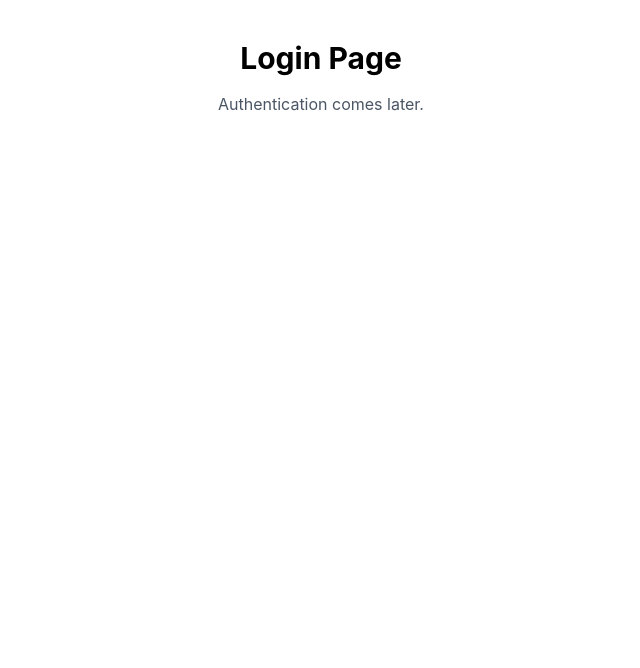
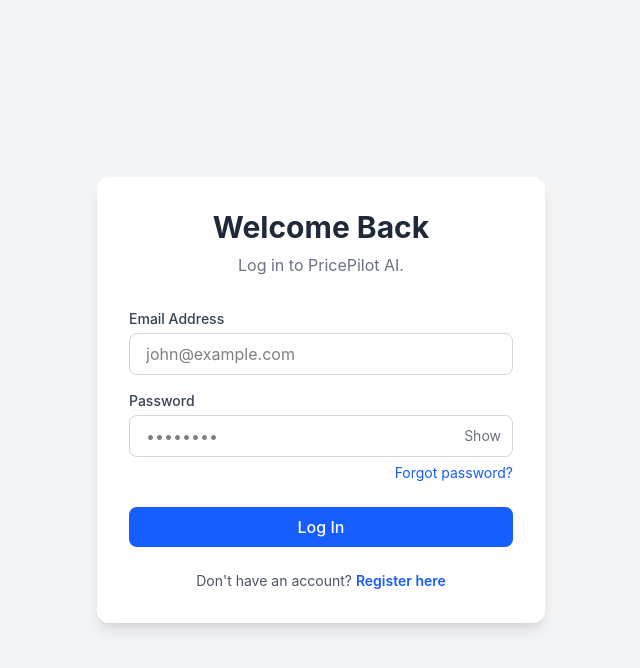
Before and after one commit to KMohammedsadiq/Dynamic-Pricing-Optimization-and-Revenue-Intelligence-Platform-K_Mohammad_Sadik, a React app in the folder frontend/: page /login in a window 1280 px wide. Shown: the top 668 px of the page, without its empty margins (319-959 px from the left). Built offline with nearby package versions, Linux system fonts and the light colour scheme; the HTML template or start-up script is replaced by a standard one.

Commit message:
Created login page

```diff
--- a/frontend/src/App.jsx
+++ b/frontend/src/App.jsx
@@ -1,10 +1,10 @@
 import { BrowserRouter, Routes, Route, Navigate } from "react-router-dom";
 import MainLayout from "./layouts/MainLayout";
 
+import Login from "./pages/Login";
 import Register from "./pages/Register";
 
 // Placeholder Page Components
-const Login = () => <div className="p-10 text-center"><h1 className="text-3xl font-bold">Login Page</h1><p className="mt-4 text-gray-600">Authentication comes later.</p></div>;
 const Dashboard = () => <div><h1 className="text-2xl font-bold mb-4">Dashboard Overview</h1><div className="h-64 bg-white rounded-lg border border-gray-200 flex items-center justify-center">KPI Widgets Placeholder</div></div>;
 const Products = () => <div><h1 className="text-2xl font-bold mb-4">Product Management</h1><div className="h-64 bg-white rounded-lg border border-gray-200 flex items-center justify-center">Data Table Placeholder</div></div>;
 const Predictions = () => <div><h1 className="text-2xl font-bold mb-4">Price Predictions</h1><div className="h-64 bg-white rounded-lg border border-gray-200 flex items-center justify-center">AI Results Placeholder</div></div>;
--- a/frontend/src/components/Input.jsx
+++ b/frontend/src/components/Input.jsx
@@ -1,25 +1,39 @@
-import React from "react";
+import React, { useState } from "react";
 
 /**
  * Reusable Input component for forms.
  * Used for standardizing text inputs, passwords, and emails across the app.
  */
-export default function Input({ label, type = "text", value, onChange, placeholder, error, name }) {
+export default function Input({ label, type = "text", value, onChange, placeholder, error, name, allowToggle = false }) {
+  const [showPassword, setShowPassword] = useState(false);
+  const inputType = allowToggle && type === "password" ? (showPassword ? "text" : "password") : type;
+
   return (
     <div className="mb-4">
       <label className="block text-sm font-medium text-gray-700 mb-1">
         {label}
       </label>
+      <div className="relative">
         <input
-        type={type}
+          type={inputType}
           name={name}
           value={value}
           onChange={onChange}
           placeholder={placeholder}
           className={`w-full px-4 py-2 border rounded-lg focus:outline-none focus:ring-2 transition-colors ${
             error ? "border-red-500 focus:ring-red-200" : "border-gray-300 focus:border-blue-500 focus:ring-blue-200"
-        }`}
+          } ${allowToggle ? 'pr-12' : ''}`}
         />
+        {allowToggle && type === "password" && (
+          <button
+            type="button"
+            onClick={() => setShowPassword(!showPassword)}
+            className="absolute inset-y-0 right-0 pr-3 flex items-center text-sm leading-5 text-gray-500 hover:text-gray-700 focus:outline-none"
+          >
+            {showPassword ? "Hide" : "Show"}
+          </button>
+        )}
+      </div>
       {error && <p className="mt-1 text-sm text-red-500">{error}</p>}
     </div>
   );
--- /dev/null
+++ b/frontend/src/pages/Login.jsx
@@ -0,0 +1,117 @@
+import React, { useState } from "react";
+import { Link } from "react-router-dom";
+import Input from "../components/Input";
+import Button from "../components/Button";
+
+export default function Login() {
+  // 1. Controlled Component State
+  const [formData, setFormData] = useState({
+    email: "",
+    password: "",
+  });
+
+  const [errors, setErrors] = useState({});
+  const [loading, setLoading] = useState(false); // For future API integration
+
+  // 2. Form State Management (Input Binding)
+  const handleChange = (e) => {
+    const { name, value } = e.target;
+    setFormData((prev) => ({ ...prev, [name]: value }));
+    setErrors((prev) => ({ ...prev, [name]: "" })); // Clear error when typing
+  };
+
+  // 3. Client-Side Validation
+  const validateForm = () => {
+    const newErrors = {};
+
+    // Email Validation
+    const emailRegex = /^[^\s@]+@[^\s@]+\.[^\s@]+$/;
+    if (!formData.email) {
+      newErrors.email = "Email is required.";
+    } else if (!emailRegex.test(formData.email)) {
+      newErrors.email = "Please enter a valid email address.";
+    }
+
+    // Password Validation
+    if (!formData.password) {
+      newErrors.password = "Password is required.";
+    }
+
+    setErrors(newErrors);
+    return Object.keys(newErrors).length === 0;
+  };
+
+  // 4. Handle Submission
+  const handleSubmit = (e) => {
+    e.preventDefault(); // Prevent page reload
+
+    if (validateForm()) {
+      // SUCCESS! DO NOT CALL BACKEND YET!
+      console.log("SUCCESS! Login form is valid.");
+      console.log("Login Credentials:", {
+        email: formData.email,
+        password: formData.password,
+      });
+      // In Day 12, we will call Axios here.
+    } else {
+      console.log("Login form has validation errors.");
+    }
+  };
+
+  return (
+    <div className="min-h-screen flex items-center justify-center bg-gray-100 p-4">
+      <div className="bg-white p-8 rounded-xl shadow-lg max-w-md w-full">
+
+        <div className="text-center mb-8">
+          <h1 className="text-3xl font-bold text-gray-800">Welcome Back</h1>
+          <p className="text-gray-500 mt-2">Log in to PricePilot AI.</p>
+        </div>
+
+        <form onSubmit={handleSubmit}>
+
+          <Input
+            label="Email Address"
+            name="email"
+            type="email"
+            placeholder="john@example.com"
+            value={formData.email}
+            onChange={handleChange}
+            error={errors.email}
+          />
+
+          <Input
+            label="Password"
+            name="password"
+            type="password"
+            placeholder="••••••••"
+            value={formData.password}
+            onChange={handleChange}
+            error={errors.password}
+            allowToggle={true} /* Custom property we just added for Show/Hide Password! */
+          />
+
+          <div className="flex justify-end mb-6 mt-[-10px]">
+            <a href="#" className="text-sm text-blue-600 hover:underline">
+              Forgot password?
+            </a>
+          </div>
+
+          <div className="mt-2">
+            <Button type="submit" fullWidth disabled={loading}>
+              {loading ? "Logging in..." : "Log In"}
+            </Button>
+          </div>
+
+        </form>
+
+        <p className="mt-6 text-center text-sm text-gray-600">
+          Don't have an account?{" "}
+          <Link to="/register" className="text-blue-600 font-semibold hover:underline">
+            Register here
+          </Link>
+        </p>
+
+      </div>
+    </div>
+  );
+}
```
Lines whose indentation alone changed are shown as unchanged.
